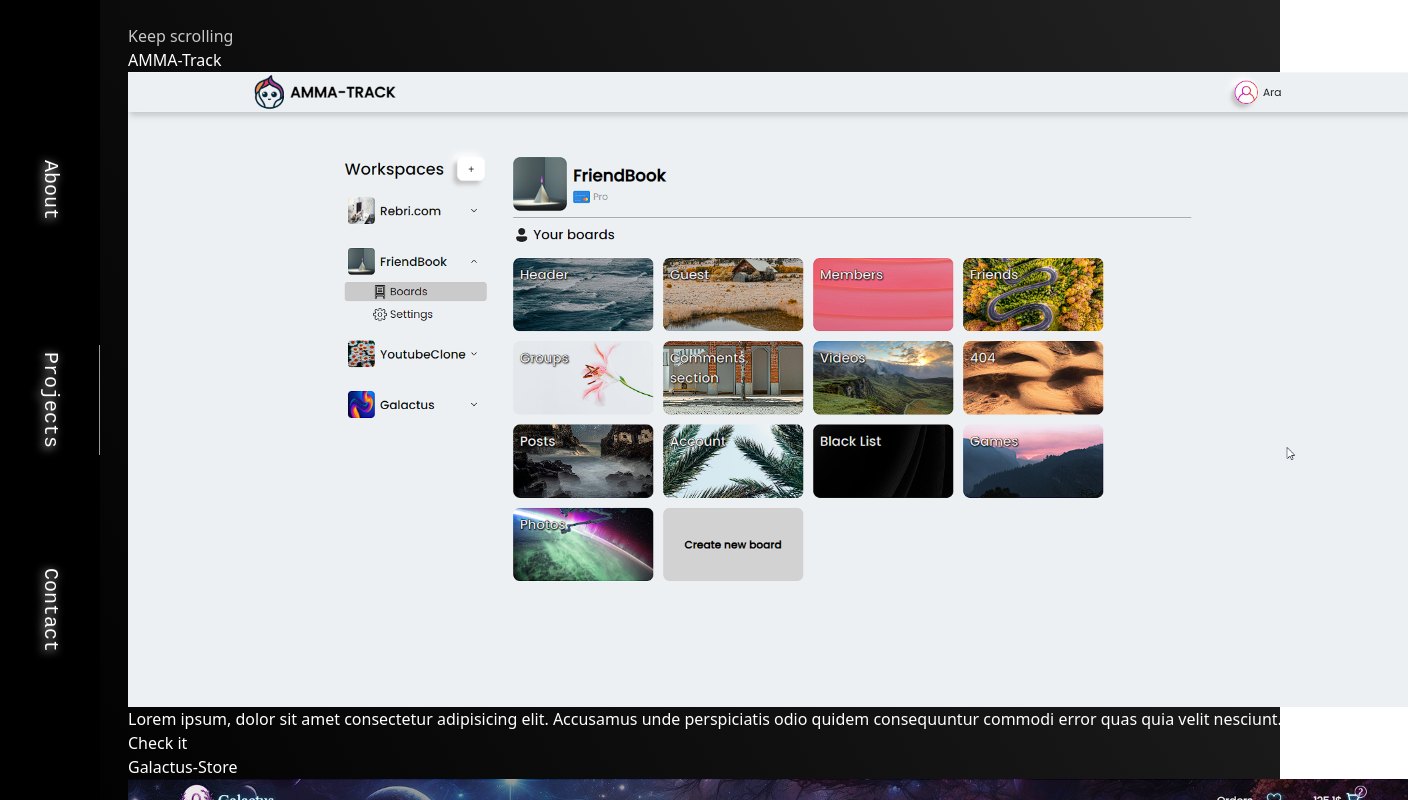
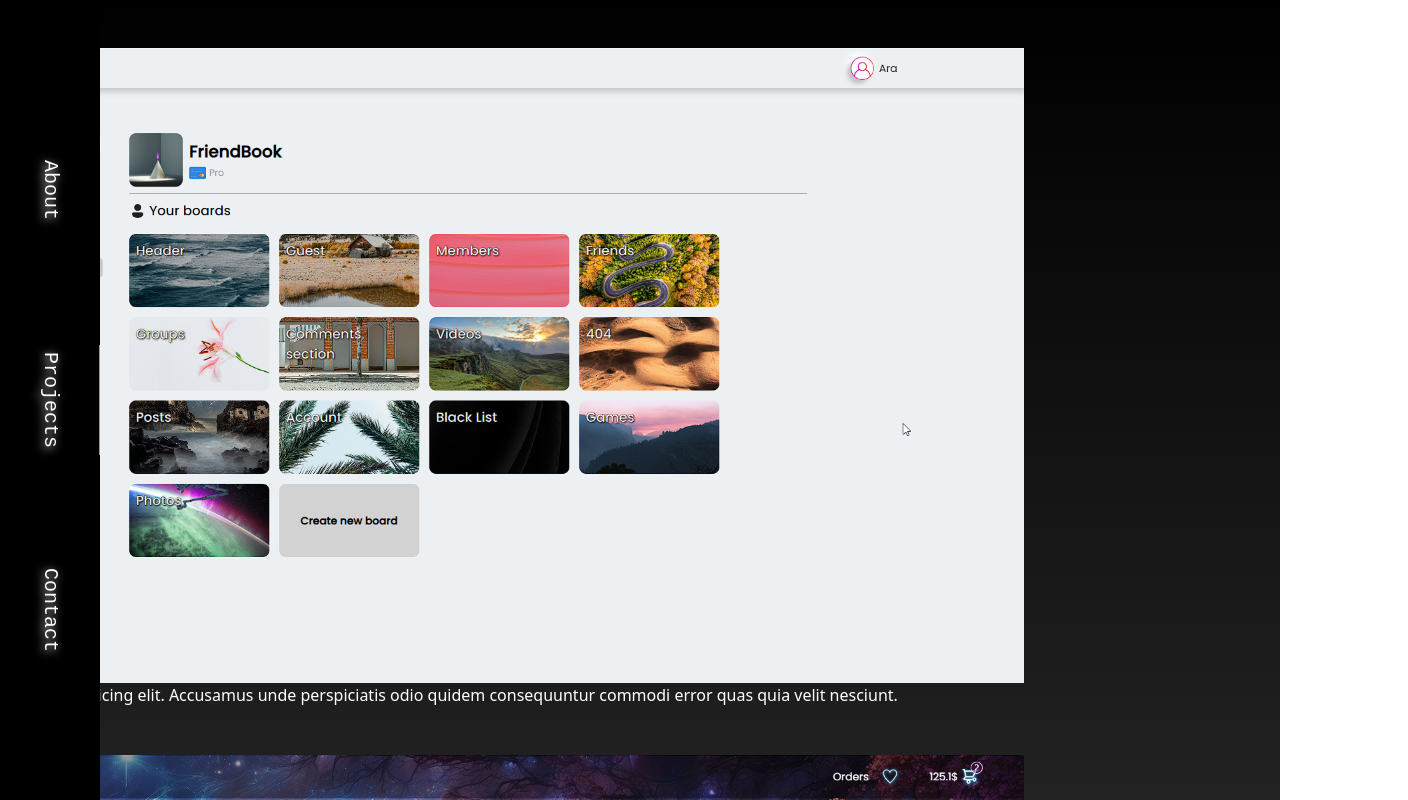
Before and after one commit to kazrias/porfolio, a React (Vite) app: page / in a window 1280 px wide. Both pictures are taken after a click on the element "Projects". Shown: the top 800 px of the page, 1408 px wide, since content can reach past the window. Built offline with nearby package versions, Linux system fonts and the light colour scheme; a web font is replaced by a local one.

Commit message:
Change gradient

```diff
--- a/src/App.jsx
+++ b/src/App.jsx
@@ -16,14 +16,14 @@
     setTimeout(() => setWelcomeDone(true), 2000)
   })
   return (
-    <>
+    <div className='h-full bg-gradient-to-b from-black to-black'>
       <Header welcomeDone={welcomeDone} setAboutNotDone={setAboutNotDone} />
       <Routes>
         <Route path="/" element={<Intro welcomeDone={welcomeDone} aboutNotDone={aboutNotDone} />} />
         <Route path="/projects" element={<Projects />} />
         <Route path="/contact" element={<Contact />} />
       </Routes>
-    </>
+    </div>
   )
 }
 
--- a/src/App.scss
+++ b/src/App.scss
@@ -13,11 +13,10 @@
 
 
 body {
-  background: linear-gradient(60deg,
+  background: linear-gradient(180deg,
       #000000,
       #222222,
     );
   height: 100vh;
   color: white;
-  background-attachment: fixed;
 }
--- a/src/components/Header/Header.jsx
+++ b/src/components/Header/Header.jsx
@@ -2,7 +2,7 @@
 import { useEffect, useState } from 'react'
 import { NavLink, useLocation } from 'react-router-dom'
 
-export const Header = ({ welcomeDone }) => {
+export const Header = ({ welcomeDone, setAboutNotDone }) => {
   const [line, setLine] = useState("about")
   let location = useLocation()
   useEffect(() => {
@@ -11,9 +11,13 @@
         setLine('about')
         break
       case "/projects":
+        console.log('done');
+        setAboutNotDone(false)
         setLine("projects")
         break
       case "/contact":
+        console.log('done');
+        setAboutNotDone(false)
         setLine("contact")
         break
     }
--- a/src/pages/Intro/Intro.scss
+++ b/src/pages/Intro/Intro.scss
@@ -4,6 +4,10 @@
   overflow: hidden;
   padding: 0 15px 0 0px;
   height: 100%;
+  background: linear-gradient(60deg,
+  #000000,
+  #222222,
+);
 }
 
 $--light-blue: #1d1d1d;
--- a/src/pages/Projects/Projects.jsx
+++ b/src/pages/Projects/Projects.jsx
@@ -23,11 +23,11 @@
 const Projects = () => {
   const ref = useRef()
   const { scrollYProgress } = useScroll({ target: ref })
-  const x = useTransform(scrollYProgress, [0, 1], ["10%", "-67%"])
+  const x = useTransform(scrollYProgress, [0, 1], ["-20%", "-67%"])
   return (
     <motion.div
-      className='h-full'
-      initial={{ y: "-200vh" }}
+      className='h-full bg-gradient-to-b from-black to-neutral-900'
+      initial={{ y: "100vh" }}
       animate={{ y: "0%" }}
       transition={{ duration: 1 }}
     >
@@ -35,9 +35,9 @@
         <div className='h-[100vh] flex items-center justify-center text-8xl text-center'>My Projects</div>
         <div className='sticky top-0 flex h-screen gap-4 items-center overflow-hidden'>
           <motion.div style={{ x }} className='flex'>
-            <div className='keep-scrolling h-screen w-screen flex justify-center items-center'>Keep scrolling</div>
+            <div className='h-screen w-screen flex justify-center items-center bg-gradient-to-b from-neutral-900 to-black'></div>
             {projects.map(({ id, title, img, link, descr }) => (
-              <div className='h-screen w-screen flex justify-center items-center ' key={id}>
+              <div className='h-screen w-screen flex justify-center items-center bg-gradient-to-b from-neutral-900 to-black ' key={id}>
                 <div className='max-w-4xl flex flex-col gap-8 text-white'>
                   <h2>{title}</h2>
                   <div className='relative'>
--- a/src/pages/Projects/Projects.scss
+++ b/src/pages/Projects/Projects.scss
@@ -6,12 +6,14 @@
   justify-content: center;
   animation: opac 1s forwards;
   opacity: 0;
+
 }
 
 .keep-scrolling {
   opacity: 0;
   animation: keepScrolling 4.1s forwards;
 }
+
 
 @keyframes keepScrolling {
   90% {
@@ -28,3 +30,10 @@
     opacity: 1;
   }
 }
+
+.gradient-own {
+  background: linear-gradient(180deg,
+      #000000,
+      #222222,
+    );
+}
```
